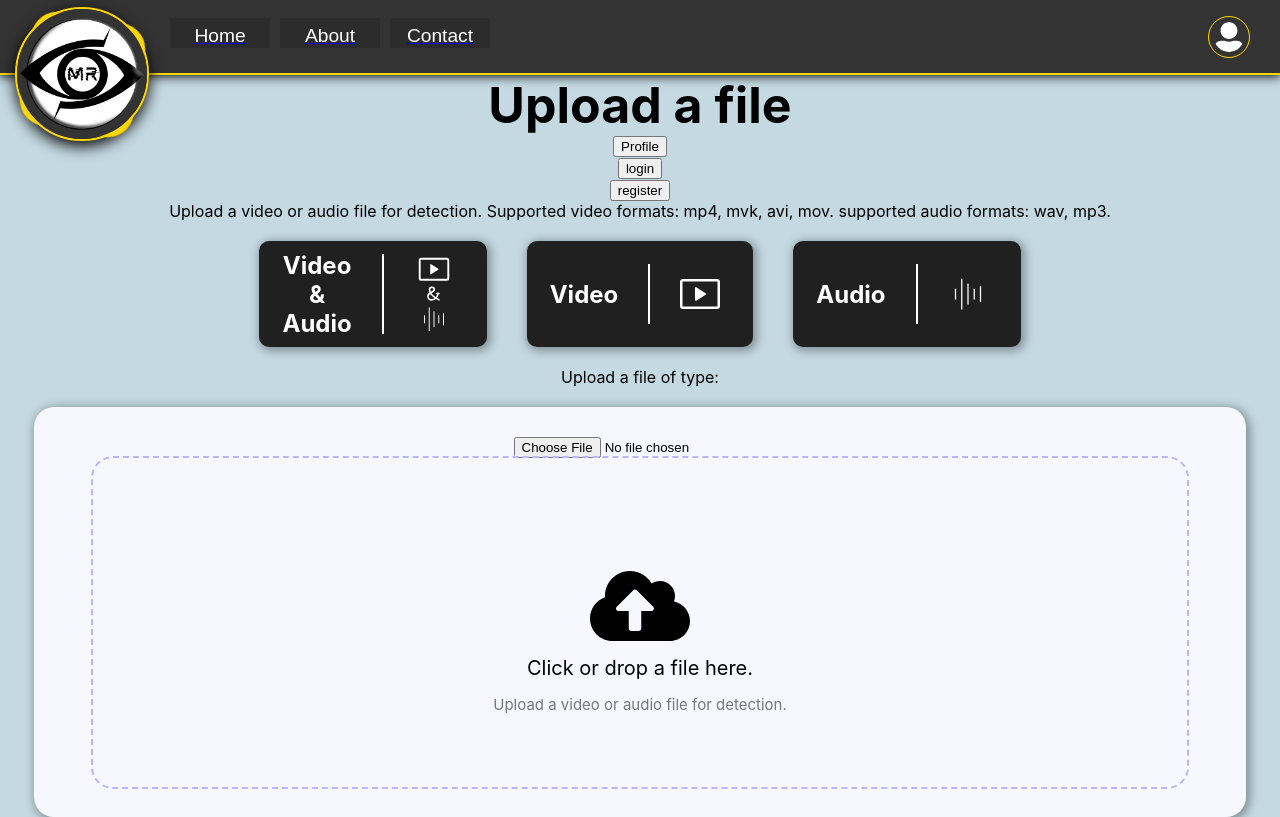
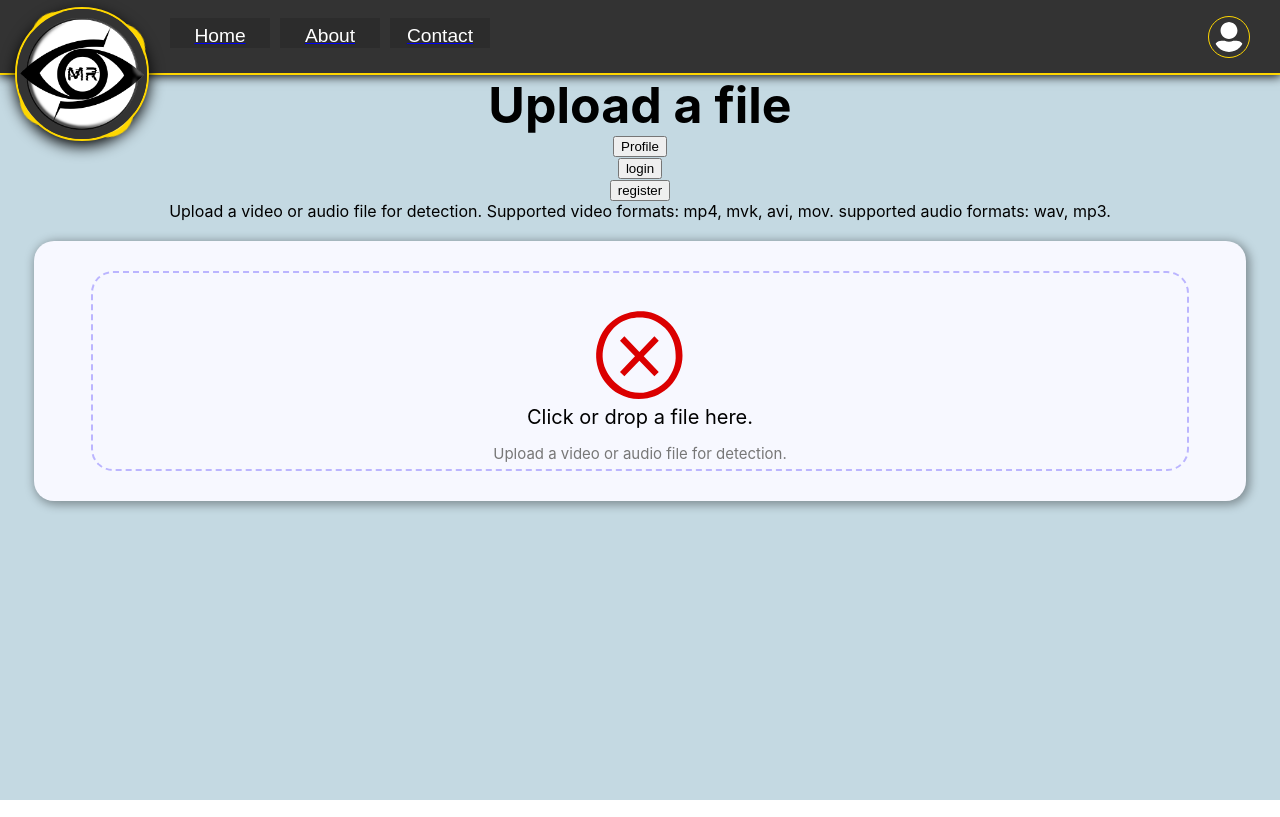
Before and after one commit to MaximL98/Manipulated-Reality, a React (Create React App) app in the folder frontend/: page / in a window 1280 px wide. Built offline with nearby package versions, Linux system fonts and the light colour scheme.

Commit message:
User now uploads a file, picks detection type, presses on detection button

```diff
--- a/frontend/src/Components/UploadFilePage.js
+++ b/frontend/src/Components/UploadFilePage.js
@@ -15,13 +15,18 @@
 
 const ACCEPTED_VIDEO_TYPES = ["mp4", "mkv", "avi", "mov"];
 const ACCEPTED_AUDIO_TYPES = ["wav", "mp3", "m4a", "flac", "ogg", "aac", "wma"];
+let currentFileType = null;
 
 function UploadFilePage() {
   const [data, setData] = useState([{}]);
   const [linkToResults, setLinkToResults] = useState(false);
-  const [fileType, setFileType] = useState("videoAudio");
   const navigate = useNavigate();
   const [acceptedTypes, setAcceptedTypes] = useState("");
+  const [fileName, setFileName] = useState("");
+  const [chosenButton, setChosenButton] = useState("video");
+  const [fileUploaded, setFileUploaded] = useState(false);
+  const [buttonPressed, setButtonPressed] = useState(false);
+  const [showDetectButton, setShowDetectButton] = useState(false);
 
 
   const [dataURL, setDataURL] = useState(null);
@@ -50,6 +55,10 @@
   const [showCheckmark, setShowCheckmark] = useState(false);
   const [showError, setShowError] = useState(false);
 
+  useEffect(() => {
+    fileUploadedButtonClicked();
+  }, [chosenButton]);
+
   const onDrop = useCallback(acceptedFiles => {
     acceptedFiles.forEach(file => {
       const reader = new FileReader();
@@ -74,19 +83,20 @@
 
 
   function handleFileChange(event) {
+    console.log("File Name:" + event.target.files[0].name);
     const file = event.target.files[0];
+    var filetype = file.name.split('.').pop();
+    setFileName(file.name);
+
+    currentFileType = filetype;
+
     let filename = file.name;
     if (filename.length > 40) {
       filename = filename.substring(0, 40) + "...";
     }
+    console.log("Filetype uploaded: " + file.name.split('.').pop());
 
-
-    const ACCEPTED_FILE_TYPES = (fileType === "audio" ? ACCEPTED_AUDIO_TYPES : ACCEPTED_VIDEO_TYPES);
-
-    console.log("Filetype uploaded: " + file.name.split('.').pop());
-    console.log("Accepted file types: " + ACCEPTED_FILE_TYPES);
-
-    if (file && ACCEPTED_FILE_TYPES.includes(file.name.split('.').pop())) {
+    if (ACCEPTED_VIDEO_TYPES.includes(currentFileType) || ACCEPTED_AUDIO_TYPES.includes(currentFileType)) {
       setSelectedFile(file);
       setShowCheckmark(true);
       setShowError(false);
@@ -94,13 +104,15 @@
       upload_span_ref.current.innerHTML = "Click to change to another file.";
       // Update UI with selected file info
     } else {
+      setSelectedFile(null);
+      setShowCheckmark(false);
+      setShowError(true);
       upload_p_ref.current.innerHTML = "File not supported!";
       upload_span_ref.current.innerHTML = "Please select a file of format: " + acceptedTypes;
-      setSelectedFile(null);
-      setShowError(true);
-      setShowCheckmark(false);
     }
+    setFileUploaded(true);
   };
+
 
   const handleSubmit = (event) => {
     event.preventDefault();
@@ -126,7 +138,7 @@
         setData(responseData.message);
 
         setLinkToResults(true);
-        navigate('/Results', { state: { videoURL: responseData[0], audioURL: responseData[1] , fileType: fileType} });
+        navigate('/Results', { state: { videoURL: responseData[0], audioURL: responseData[1], fileType: currentFileType } });
 
       } catch (error) {
         setData('Upload failed');
@@ -138,6 +150,7 @@
 
 
   function buttonClicked(type) {
+    setButtonPressed(true);
     switch (type) {
       case "videoAudio":
         videoAudioButtonRef.current.className = MainPage.ChoiceButtonActive;
@@ -146,8 +159,6 @@
         iconChoiceDivVideoAudioRef.current.style.borderLeft = "2px solid #000000";
         iconChoiceDivVideoRef.current.style.borderLeft = "2px solid #ffffff";
         iconChoiceDivAudioRef.current.style.borderLeft = "2px solid #ffffff";
-        setFileType("videoAudio");
-        setAcceptedTypes(ACCEPTED_VIDEO_TYPES.join(", "));
         break;
       case "video":
         videoAudioButtonRef.current.className = MainPage.ChoiceButton;
@@ -156,8 +167,6 @@
         iconChoiceDivVideoAudioRef.current.style.borderLeft = "2px solid #ffffff";
         iconChoiceDivVideoRef.current.style.borderLeft = "2px solid #000000";
         iconChoiceDivAudioRef.current.style.borderLeft = "2px solid #ffffff";
-        setFileType("video");
-        setAcceptedTypes(ACCEPTED_VIDEO_TYPES.join(", "));
         break;
       case "audio":
         videoAudioButtonRef.current.className = MainPage.ChoiceButton;
@@ -166,11 +175,33 @@
         iconChoiceDivVideoAudioRef.current.style.borderLeft = "2px solid #ffffff";
         iconChoiceDivVideoRef.current.style.borderLeft = "2px solid #ffffff";
         iconChoiceDivAudioRef.current.style.borderLeft = "2px solid #000000";
-        setFileType("audio");
-        setAcceptedTypes(ACCEPTED_AUDIO_TYPES.join(", "));
         break;
       default:
         console.log("Invalid button");
+    }
+    setChosenButton(type);
+    fileUploadedButtonClicked();
+  }
+
+
+  function fileUploadedButtonClicked() {
+    console.log("");
+
+    if (ACCEPTED_VIDEO_TYPES.includes(currentFileType)) {
+      console.log("111 Current file type: " + currentFileType + " Chosen button: " + chosenButton);
+      setShowCheckmark(true);
+      setShowError(false);
+      setShowDetectButton(true);
+    } else if(ACCEPTED_AUDIO_TYPES.includes(currentFileType) && chosenButton === "audio") {
+      console.log("222 Current file type: " + currentFileType + " Chosen button: " + chosenButton);
+      setShowCheckmark(true);
+      setShowError(false);
+      setShowDetectButton(true);
+    } else {
+      console.log("333 Current file type: " + currentFileType + " Chosen button: " + chosenButton);
+      setShowCheckmark(false);
+      setShowError(true);
+      setShowDetectButton(false);
     }
   }
 
@@ -185,50 +216,15 @@
 
         <p>Upload a video or audio file for detection. Supported video formats: mp4, mvk, avi, mov. supported audio formats: wav, mp3. </p>
 
-        <div className={MainPage.DetectionTypeChoiceDiv}>
-
-          <div ref={videoAudioButtonRef} className={MainPage.ChoiceButton} onClick={(event) => { buttonClicked("videoAudio"); event.stopPropagation(); }}>
-            <div style={{ display: "flex", justifyContent: "center", flexDirection: "column", marginRight: "20px" }}>
-              <h2 style={{ margin: 0, padding: 0 }}>Video</h2>
-              <h2 style={{ margin: 0, padding: 0 }}>&</h2>
-              <h2 style={{ margin: 0, padding: 0 }}>Audio</h2>
-            </div>
-            <div ref={iconChoiceDivVideoAudioRef} style={{ display: "flex", flexDirection: "column", alignItems: "center", margin: "10px", borderLeft: "2px solid #ffffff", height: "80px", justifyContent: "center", paddingLeft: "30px" }}>
-              <GoVideo style={{ height: "40px", width: "40px" }} />
-              <LuAmpersand style={{ height: "25px", width: "25px" }} />
-              <PiWaveformThin style={{ height: "40px", width: "40px" }} />
-            </div>
-
-          </div>
-          <div ref={videoButtonRef} className={MainPage.ChoiceButton} onClick={(event) => { buttonClicked("video"); event.stopPropagation(); }}>
-            <h2 style={{ display: "flex", justifyContent: "center", flexDirection: "column", marginRight: "20px" }}>Video</h2>
-
-            <div ref={iconChoiceDivVideoRef} style={{ display: "flex", flexDirection: "column", alignItems: "center", margin: "10px", borderLeft: "2px solid #ffffff", height: "100%", justifyContent: "center", paddingLeft: "30px" }}>
-              <GoVideo style={{ height: "40px", width: "40px" }} />
-
-            </div>
-          </div>
-          <div ref={audioButtonRef} className={MainPage.ChoiceButton} onClick={(event) => { buttonClicked("audio"); event.stopPropagation(); }}>
-            <h2 style={{ display: "flex", justifyContent: "center", flexDirection: "column", marginRight: "20px" }}>Audio</h2>
-
-            <div ref={iconChoiceDivAudioRef} style={{ display: "flex", flexDirection: "column", alignItems: "center", margin: "10px", borderLeft: "2px solid #ffffff", height: "100%", justifyContent: "center", paddingLeft: "30px" }}>
-              <PiWaveformThin style={{ height: "40px", width: "40px" }} />
-            </div>
-          </div>
-
-        </div>
-
-        <label>Upload a file of type: {acceptedTypes}</label>
 
 
-{/*
+        {/*
         <form onSubmit={handleSubmit} htmlFor="input-file" encType="multipart/form-data">
           <input type="file" name='uploaded_file' accept="mp4,mkv,avi,mov,wav,mp3" className={MainPage.inputFile} ref={inputFileRef} onChange={handleFileChange} />
           <button type="submit" className={MainPage.uploadButton}>Upload</button>
         </form>
         {uploadStatus && <p>{uploadStatus}</p>}
         {linkToResults && <Link to={`/Results?data=${data}`}>Go to results</Link>}
-
  */}
 
 
@@ -237,7 +233,6 @@
         <div className={MainPage.Dropzone}>
           <div className={MainPage.dropArea}  {...getRootProps()} onInput={handleFileChange} >
             <input {...getInputProps()} onChange={handleFileChange} ref={inputFileRef} />
-            <input type="file" name='uploaded_file' accept="mp4,mkv,avi,mov,wav,mp3,m4a,flac,ogg,aac,wma" className={MainPage.inputFile} ref={inputFileRef} onChange={handleFileChange} value=""/>
             {isDragActive ? (
               <div className={MainPage.uploadImageDivDraggable} ref={imageDivRef}>
                 <MdOutlineFileDownload className={MainPage.uploadImage} />
@@ -256,7 +251,40 @@
               </div>
             )}
           </div>
-          {showCheckmark && <button onClick={handleSubmit} className={MainPage.uploadButton}>Detect</button>}
+          {fileUploaded && <div className={MainPage.DetectionTypeChoiceDiv}>
+
+            <div ref={videoAudioButtonRef} className={MainPage.ChoiceButton} onClick={(event) => {buttonClicked("videoAudio"); event.preventDefault();}}>
+              <div style={{ display: "flex", justifyContent: "center", flexDirection: "column", marginRight: "20px" }}>
+                <h2 style={{ margin: 0, padding: 0 }}>Video</h2>
+                <h2 style={{ margin: 0, padding: 0 }}>&</h2>
+                <h2 style={{ margin: 0, padding: 0 }}>Audio</h2>
+              </div>
+              <div ref={iconChoiceDivVideoAudioRef} style={{ display: "flex", flexDirection: "column", alignItems: "center", margin: "10px", borderLeft: "2px solid #ffffff", height: "80px", justifyContent: "center", paddingLeft: "30px" }}>
+                <GoVideo style={{ height: "40px", width: "40px" }} />
+                <LuAmpersand style={{ height: "25px", width: "25px" }} />
+                <PiWaveformThin style={{ height: "40px", width: "40px" }} />
+              </div>
+
+            </div>
+            <div ref={videoButtonRef} className={MainPage.ChoiceButton} onClick={(event) => {buttonClicked("video"); event.preventDefault();}}>
+              <h2 style={{ display: "flex", justifyContent: "center", flexDirection: "column", marginRight: "20px" }}>Video</h2>
+
+              <div ref={iconChoiceDivVideoRef} style={{ display: "flex", flexDirection: "column", alignItems: "center", margin: "10px", borderLeft: "2px solid #ffffff", height: "100%", justifyContent: "center", paddingLeft: "30px" }}>
+                <GoVideo style={{ height: "40px", width: "40px" }} />
+
+              </div>
+            </div>
+            <div ref={audioButtonRef} className={MainPage.ChoiceButton} onClick={(event) => {buttonClicked("audio"); event.preventDefault();}}>
+              <h2 style={{ display: "flex", justifyContent: "center", flexDirection: "column", marginRight: "20px" }}>Audio</h2>
+
+              <div ref={iconChoiceDivAudioRef} style={{ display: "flex", flexDirection: "column", alignItems: "center", margin: "10px", borderLeft: "2px solid #ffffff", height: "100%", justifyContent: "center", paddingLeft: "30px" }}>
+                <PiWaveformThin style={{ height: "40px", width: "40px" }} />
+              </div>
+            </div>
+
+          </div>}
+          {showCheckmark && buttonPressed && showDetectButton && <button onClick={handleSubmit} className={MainPage.uploadButton}>Detect</button>}
+
         </div>
       </div >
     </div >
--- a/frontend/src/Styles/MainPage.module.css
+++ b/frontend/src/Styles/MainPage.module.css
@@ -69,7 +69,7 @@
 
 .dropArea {
     width: 90%;
-    height: 350px;
+    height: 200px;
     padding: 30px;
     border-radius: 20px;
     text-align: center;
```
